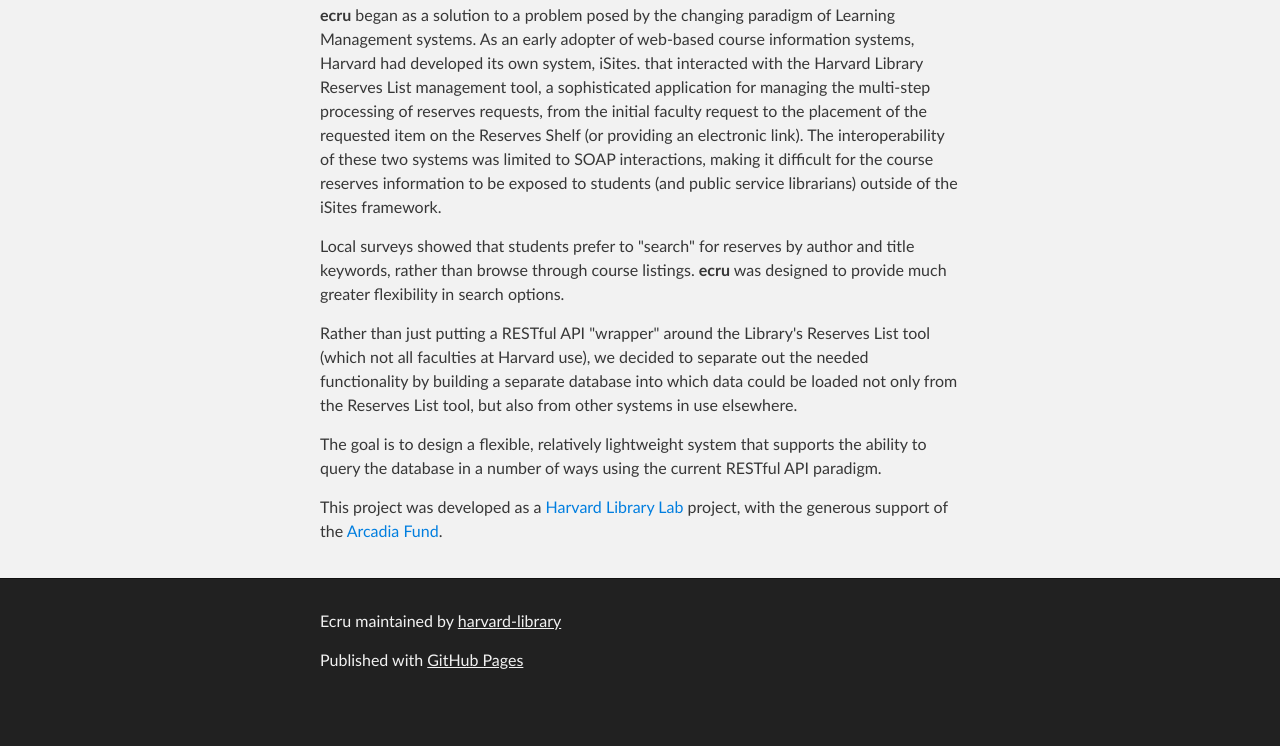
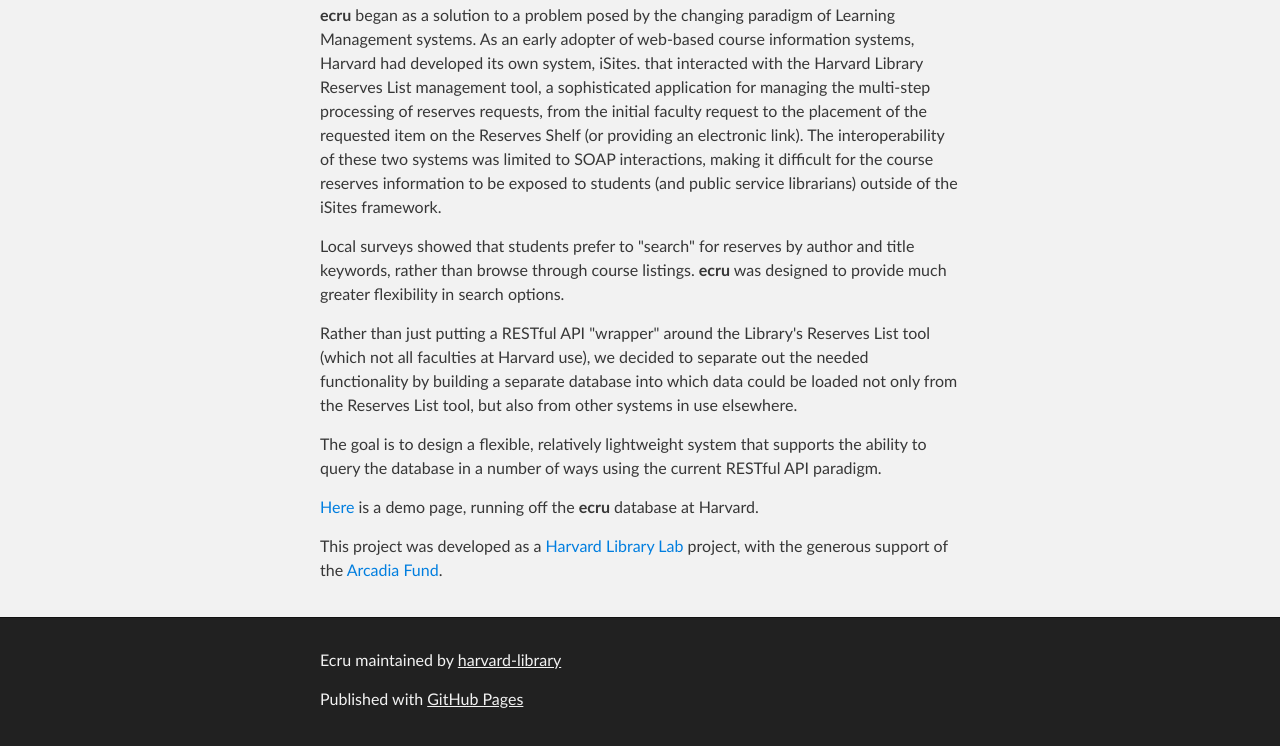
Before and after one commit to harvard-library/ecru, a plain HTML site: page index.html in a window 1280 px wide. Shown: the part 641-1387 px from the top of the page. Before the commit the page ends 1348 px from the top, so only its background shows below. Drawn offline with Linux system fonts and the light colour scheme.

Commit message:
Create gh-pages branch via GitHub

```diff
--- a/index.html
+++ b/index.html
@@ -53,6 +53,8 @@
 
 <p>The goal is to design a flexible, relatively lightweight system that supports the ability to query the database in a number of ways using the current RESTful API paradigm.  </p>
 
+<p><a href="demo/index.html">Here</a> is a demo page, running off the <strong>ecru</strong> database at Harvard.</p>
+
 <p>This project was developed as a  <a href="http://lab.library.harvard.edu/">Harvard Library Lab</a> project, with the generous support of the <a href="http://www.arcadiafund.org.uk/">Arcadia Fund</a>.</p>
       </section>
     </div>
```
Also changed, not shown: params.json (+1 -1 lines).
